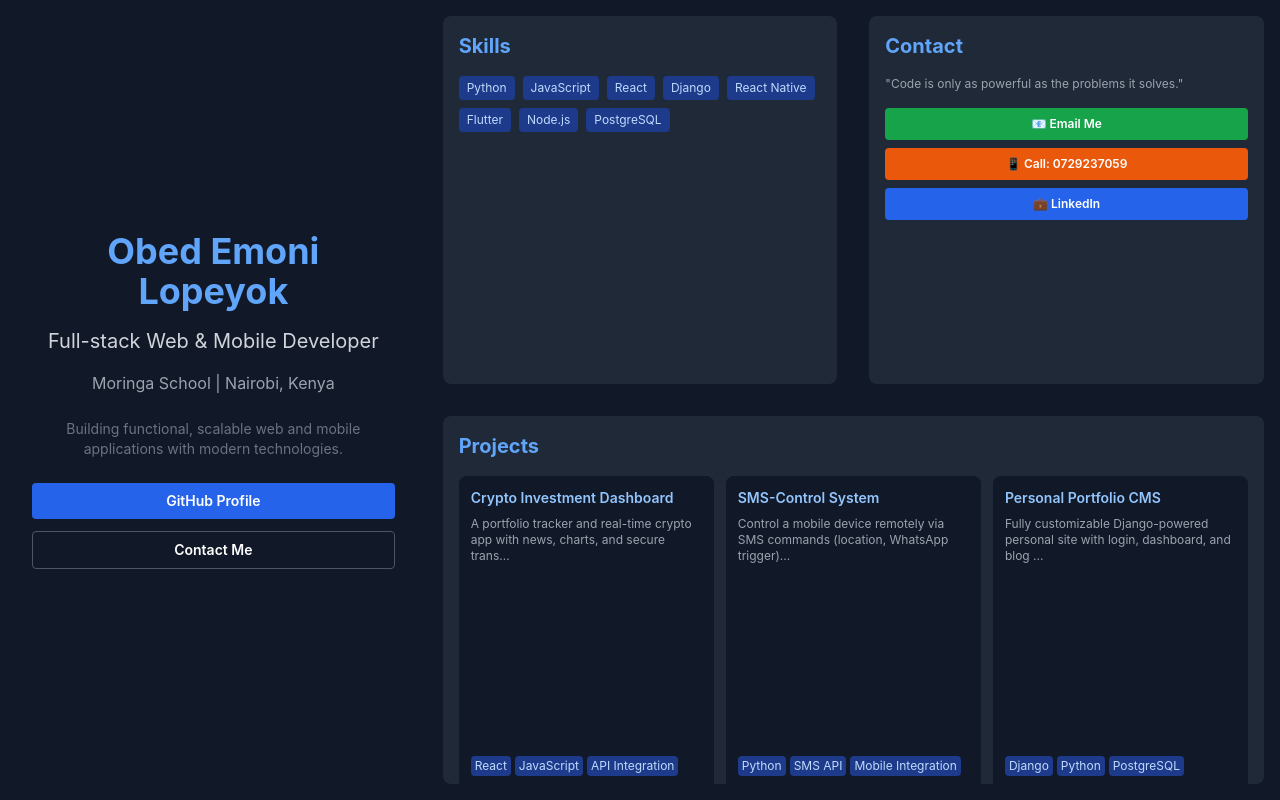
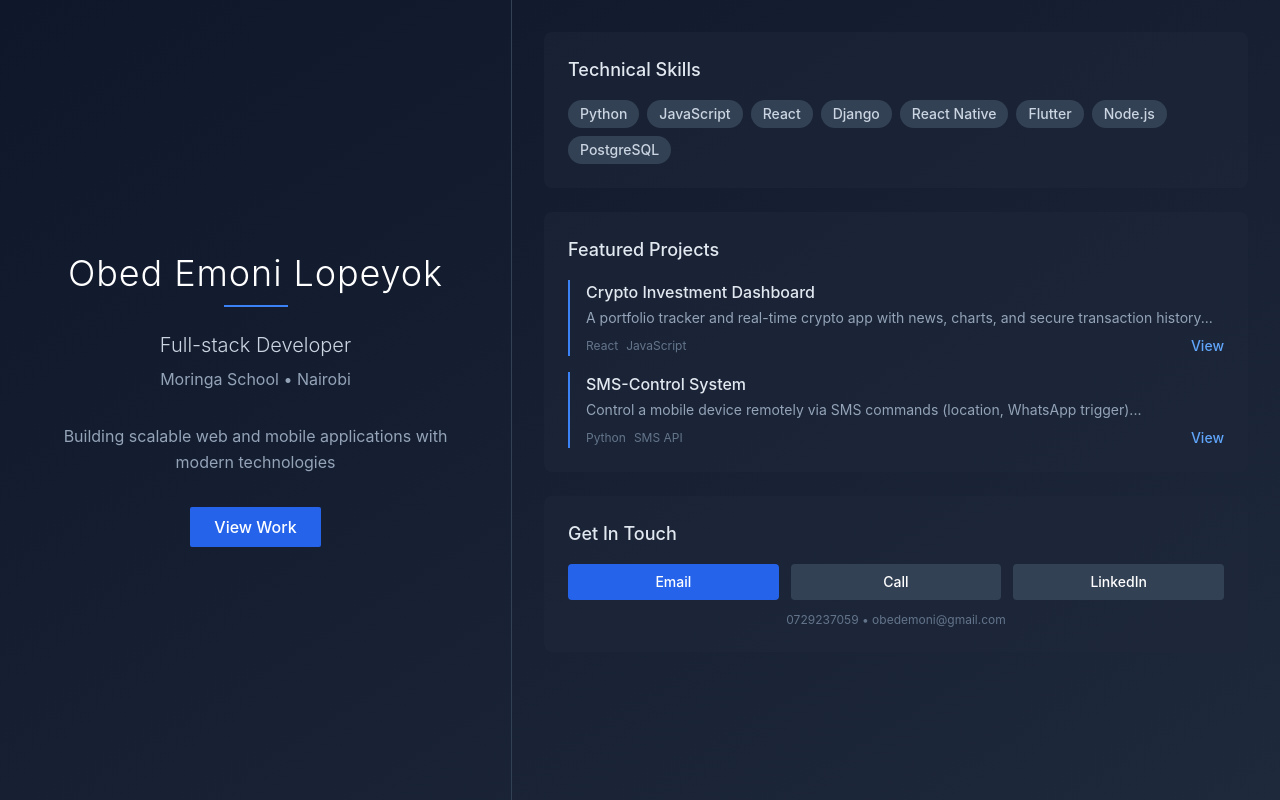
Before and after one commit to obapluto-ob/portfolio, a React (Vite) app: page / in a window 1280 px wide. Built offline with nearby package versions, Linux system fonts and the light colour scheme.

Commit message:
Complete redesign - clean minimalist layout

```diff
--- a/src/App.tsx
+++ b/src/App.tsx
@@ -6,29 +6,18 @@ import Contact from './components/Contact'
 
 function App() {
   return (
-    <div className="h-screen bg-gray-900 text-white overflow-hidden">
+    <div className="h-screen bg-gradient-to-br from-slate-900 to-slate-800 text-white overflow-hidden">
       <div className="flex h-full">
         {/* Left Panel - Hero */}
-        <div className="w-1/3 flex items-center justify-center p-8">
+        <div className="w-2/5 flex items-center justify-center p-12 border-r border-slate-700">
           <Hero />
         </div>
 
         {/* Right Panel - Content */}
-        <div className="w-2/3 flex flex-col">
-          {/* Top Row */}
-          <div className="h-1/2 flex">
-            <div className="w-1/2 p-4">
-              <Skills />
-            </div>
-            <div className="w-1/2 p-4">
-              <Contact />
-            </div>
-          </div>
-
-          {/* Bottom Row - Projects */}
-          <div className="h-1/2 p-4">
-            <Projects />
-          </div>
+        <div className="w-3/5 p-8 space-y-6">
+          <Skills />
+          <Projects />
+          <Contact />
         </div>
       </div>
     </div>
--- a/src/components/Contact.tsx
+++ b/src/components/Contact.tsx
@@ -25,33 +25,33 @@ Best regards,
   const phoneLink = "tel:+254729237059"
 
   return (
-    <div className="h-full bg-gray-800 rounded-lg p-4">
-      <h2 className="text-xl font-bold mb-4 text-blue-400">Contact</h2>
-      <p className="text-xs text-gray-400 mb-4">
-        "Code is only as powerful as the problems it solves."
-      </p>
-      <div className="space-y-2">
+    <div className="bg-slate-800/50 rounded-lg p-6">
+      <h3 className="text-lg font-medium mb-4 text-slate-200">Get In Touch</h3>
+      <div className="grid grid-cols-3 gap-3">
         <a
           href={emailLink}
-          className="block bg-green-600 hover:bg-green-700 px-3 py-2 rounded text-xs font-semibold transition-colors text-center"
+          className="bg-blue-600 hover:bg-blue-700 px-4 py-2 rounded text-sm font-medium transition-colors text-center"
         >
-          📧 Email Me
+          Email
         </a>
         <a
           href={phoneLink}
-          className="block bg-orange-600 hover:bg-orange-700 px-3 py-2 rounded text-xs font-semibold transition-colors text-center"
+          className="bg-slate-700 hover:bg-slate-600 px-4 py-2 rounded text-sm font-medium transition-colors text-center"
         >
-          📱 Call: 0729237059
+          Call
         </a>
         <a
           href="https://linkedin.com/in/obed-emoni"
           target="_blank"
           rel="noopener noreferrer"
-          className="block bg-blue-600 hover:bg-blue-700 px-3 py-2 rounded text-xs font-semibold transition-colors text-center"
+          className="bg-slate-700 hover:bg-slate-600 px-4 py-2 rounded text-sm font-medium transition-colors text-center"
         >
-          💼 LinkedIn
+          LinkedIn
         </a>
       </div>
+      <p className="text-xs text-slate-500 mt-3 text-center">
+        0729237059 • obedemoni@gmail.com
+      </p>
     </div>
   )
 }
--- a/src/components/Hero.tsx
+++ b/src/components/Hero.tsx
@@ -2,35 +2,32 @@ import React from 'react'
 
 const Hero = () => {
   return (
-    <div className="text-center">
-      <h1 className="text-3xl lg:text-4xl font-bold mb-4">
-        <span className="text-blue-400">Obed Emoni Lopeyok</span>
+    <div className="text-center space-y-8">
+      <div>
+        <h1 className="text-4xl font-light mb-3 tracking-wide">
+          Obed Emoni Lopeyok
         </h1>
-      <h2 className="text-lg lg:text-xl text-gray-300 mb-4">
-        Full-stack Web & Mobile Developer
+        <div className="w-16 h-0.5 bg-blue-500 mx-auto mb-6"></div>
+        <h2 className="text-xl text-slate-300 font-light">
+          Full-stack Developer
         </h2>
-      <p className="text-sm lg:text-base text-gray-400 mb-6">
-        Moringa School | Nairobi, Kenya
+        <p className="text-slate-400 mt-2">
+          Moringa School • Nairobi
         </p>
-      <p className="text-xs lg:text-sm text-gray-500 mb-6">
-        Building functional, scalable web and mobile applications with modern technologies.
+      </div>
+
+      <p className="text-slate-400 leading-relaxed max-w-sm mx-auto">
+        Building scalable web and mobile applications with modern technologies
       </p>
-      <div className="flex flex-col gap-3">
+
       <a
         href="https://github.com/obapluto-ob"
         target="_blank"
         rel="noopener noreferrer"
-          className="bg-blue-600 hover:bg-blue-700 px-4 py-2 rounded text-sm font-semibold transition-colors"
+        className="inline-block bg-blue-600 hover:bg-blue-700 px-6 py-2 rounded-sm font-medium transition-all duration-200 hover:scale-105"
       >
-          GitHub Profile
+        View Work
       </a>
-        <a
-          href="mailto:obedemoni@gmail.com"
-          className="border border-gray-600 hover:border-gray-400 px-4 py-2 rounded text-sm font-semibold transition-colors"
-        >
-          Contact Me
-        </a>
-      </div>
     </div>
   )
 }
--- a/src/components/Projects.tsx
+++ b/src/components/Projects.tsx
@@ -29,20 +29,21 @@ const Projects = () => {
   ]
 
   return (
-    <div className="h-full bg-gray-800 rounded-lg p-4 overflow-y-auto">
-      <h2 className="text-xl font-bold mb-4 text-blue-400">Projects</h2>
-      <div className="grid grid-cols-3 gap-3 h-full">
-        {projects.map((project, index) => (
-          <div key={index} className="bg-gray-900 rounded-lg p-3 flex flex-col">
-            <h3 className="text-sm font-semibold mb-2 text-blue-300">
+    <div className="bg-slate-800/50 rounded-lg p-6">
+      <h3 className="text-lg font-medium mb-4 text-slate-200">Featured Projects</h3>
+      <div className="space-y-4">
+        {projects.slice(0, 2).map((project, index) => (
+          <div key={index} className="border-l-2 border-blue-500 pl-4">
+            <h4 className="font-medium text-slate-200 mb-1">
               {project.title}
-            </h3>
-            <p className="text-xs text-gray-400 mb-2 flex-1">
-              {project.description.substring(0, 80)}...
+            </h4>
+            <p className="text-sm text-slate-400 mb-2">
+              {project.description.substring(0, 100)}...
             </p>
-            <div className="flex flex-wrap gap-1 mb-2">
-              {project.tech.slice(0, 3).map((tech, i) => (
-                <span key={i} className="bg-blue-900 text-blue-200 px-1 py-0.5 rounded text-xs">
+            <div className="flex items-center justify-between">
+              <div className="flex gap-2">
+                {project.tech.slice(0, 2).map((tech, i) => (
+                  <span key={i} className="text-xs text-slate-500">
                     {tech}
                   </span>
                 ))}
@@ -51,10 +52,11 @@ const Projects = () => {
                 href={project.github}
                 target="_blank"
                 rel="noopener noreferrer"
-              className="text-blue-400 hover:text-blue-300 text-xs font-medium"
+                className="text-blue-400 hover:text-blue-300 text-sm font-medium"
               >
-              GitHub →
+                View
               </a>
+            </div>
           </div>
         ))}
       </div>
--- a/src/components/Skills.tsx
+++ b/src/components/Skills.tsx
@@ -4,11 +4,11 @@ const Skills = () => {
   const skills = ["Python", "JavaScript", "React", "Django", "React Native", "Flutter", "Node.js", "PostgreSQL"]
 
   return (
-    <div className="h-full bg-gray-800 rounded-lg p-4 overflow-y-auto">
-      <h2 className="text-xl font-bold mb-4 text-blue-400">Skills</h2>
+    <div className="bg-slate-800/50 rounded-lg p-6">
+      <h3 className="text-lg font-medium mb-4 text-slate-200">Technical Skills</h3>
       <div className="flex flex-wrap gap-2">
         {skills.map((skill, i) => (
-          <span key={i} className="bg-blue-900 text-blue-200 px-2 py-1 rounded text-xs">
+          <span key={i} className="bg-slate-700 text-slate-300 px-3 py-1 rounded-full text-sm font-medium">
             {skill}
           </span>
         ))}
```
Lines whose indentation alone changed are shown as unchanged.
